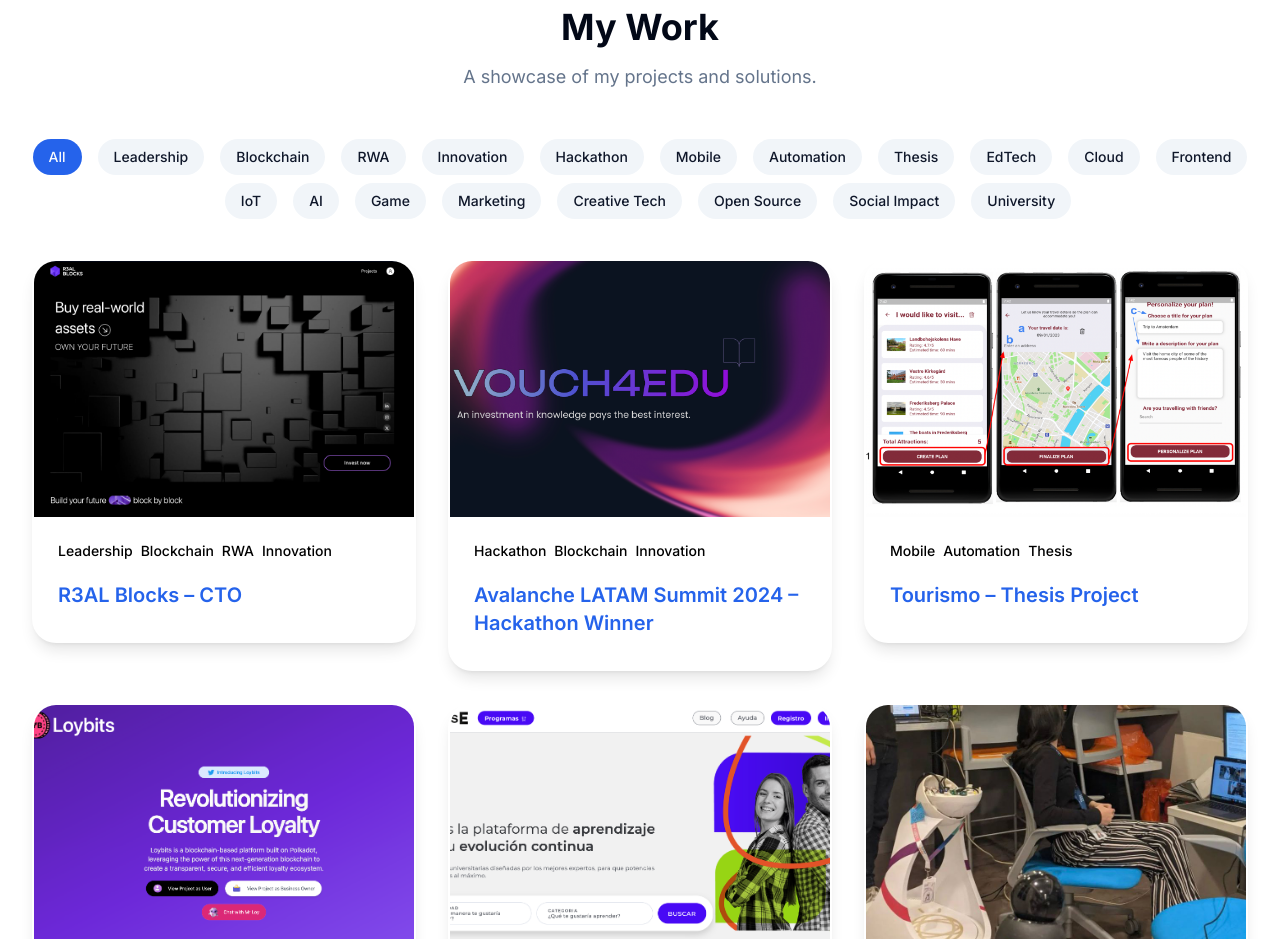
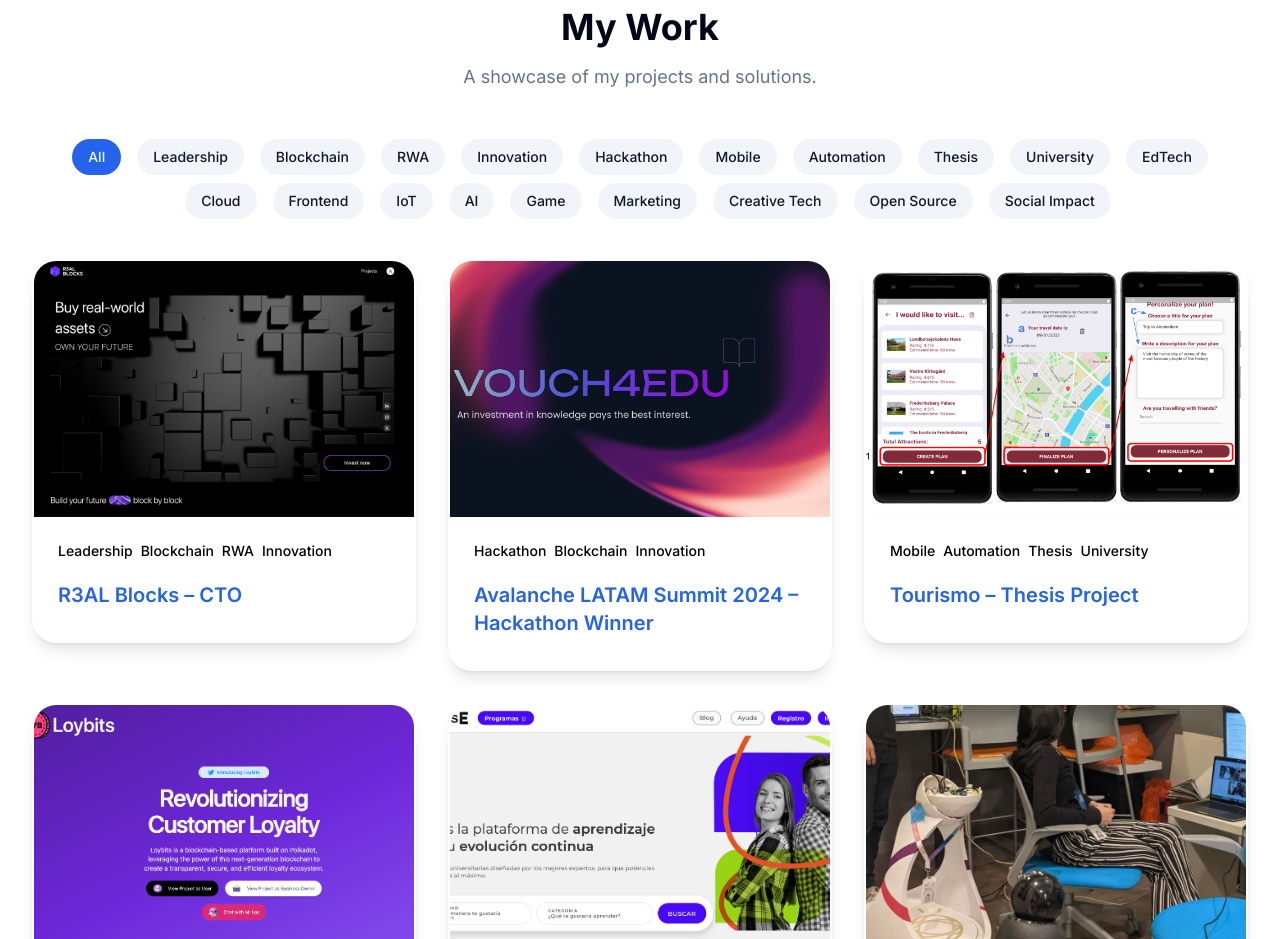
Before and after one commit to rocioferreiro/portfolio, a Next.js app: page / in a window 1280 px wide. Shown: the part 2000-2939 px from the top of the page. Built offline with nearby package versions, Linux system fonts and the light colour scheme.

Commit message:
Update project categories in PortfolioGrid to include 'University' for better classification

```diff
--- a/app/components/PortfolioGrid.tsx
+++ b/app/components/PortfolioGrid.tsx
@@ -39,7 +39,7 @@ const projects: ShowcaseItem[] = [
     description: "A mobile app that generates optimized travel plans based on user-selected attractions.",
     image: "/projects/thesis.png?height=600&width=600",
     details: "Tourismo helps travelers explore cities by creating efficient multi-day itineraries starting and ending at a custom point, like a hotel. Users can personalize, share, edit, and download their plans.",
-    categories: ["Mobile", "Automation", "Thesis"],
+    categories: ["Mobile", "Automation", "Thesis", "University"],
     url: "https://docs.google.com/presentation/d/1LHwhqucWRrkMSXUSczFg3o3dddurXwizj1mbH_1Lwyk/edit?usp=sharing"
   },
   {
```
